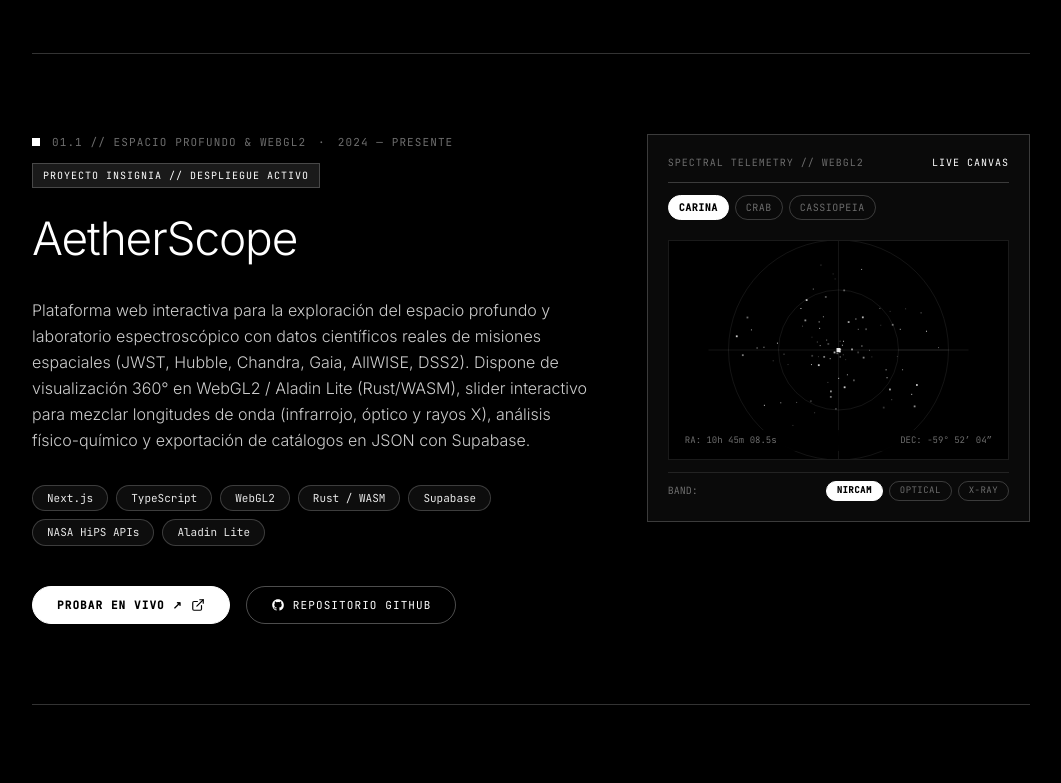
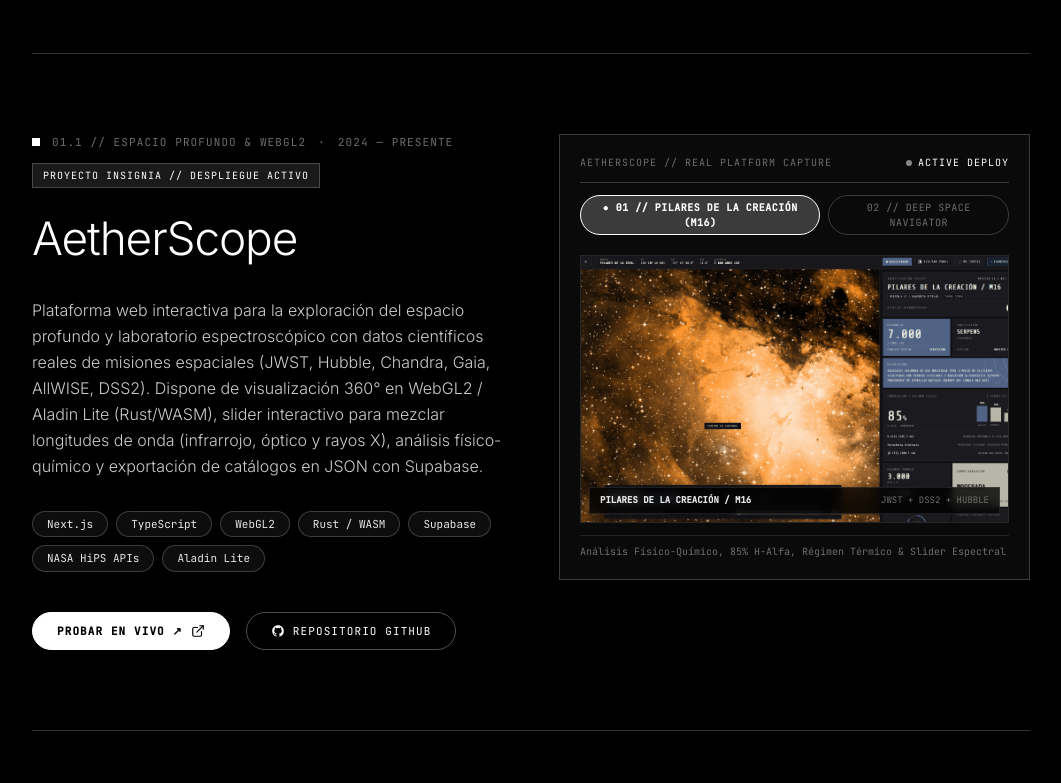
Before and after one commit to N3GR0N/Portfolio, a React (Vite) app: page / in a window 1280 px wide. Shown: the part 1300-2083 px from the top of the page, without its empty margins (109-1170 px from the left). Built offline with nearby package versions, Linux system fonts and the light colour scheme.

Commit message:
fix(ui): fix cv modal tab text contrast, update github and aetherscope links, integrate real screenshots

```diff
--- a/src/components/AetherScopeShowcase.tsx
+++ b/src/components/AetherScopeShowcase.tsx
@@ -183,7 +183,7 @@ export const AetherScopeShowcase: React.FC = () => {
           <div className="flex flex-wrap items-center gap-3 pt-4 border-t border-stone-800/60">
             {/* Live Demo Button (ONLY FOR AETHERSCOPE) */}
             <a
-              href="https://aetherscope.vercel.app"
+              href="https://aether-scope-two.vercel.app/"
               target="_blank"
               rel="noopener noreferrer"
               className="px-5 py-3 rounded-xl bg-gradient-to-r from-amber-600 via-bronze-600 to-amber-700 hover:from-amber-500 hover:to-bronze-500 text-stone-950 font-semibold text-xs sm:text-sm shadow-bronze-md transition-all hover:scale-[1.02] active:scale-[0.98] flex items-center gap-2 group/btn"
@@ -195,7 +195,7 @@ export const AetherScopeShowcase: React.FC = () => {
 
             {/* GitHub Repo Button */}
             <a
-              href="https://github.com/N3GRON/AetherScope"
+              href="https://github.com/N3GR0N/AetherScope/tree/0.1.0"
               target="_blank"
               rel="noopener noreferrer"
               className="px-5 py-3 rounded-xl bg-stone-900/90 hover:bg-stone-800 border border-stone-700/60 hover:border-amber-500/40 text-stone-200 hover:text-white font-medium text-xs sm:text-sm font-mono transition-all flex items-center gap-2"
--- a/src/components/Contact.tsx
+++ b/src/components/Contact.tsx
@@ -89,13 +89,13 @@ export const Contact: React.FC<ContactProps> = ({ onOpenCv }) => {
               <div className="flex items-center justify-between py-3 border-b border-white/10">
                 <span className="text-felt-gray uppercase">{t('contact.githubLabel')}</span>
                 <a
-                  href="https://github.com/N3GRON"
+                  href="https://github.com/N3GR0N"
                   target="_blank"
                   rel="noopener noreferrer"
                   className="text-paper hover:underline flex items-center gap-1.5"
                 >
                   <GithubIcon className="w-3.5 h-3.5" />
-                  <span>github.com/N3GRON</span>
+                  <span>github.com/N3GR0N</span>
                   <ArrowUpRight className="w-3 h-3 text-felt-gray" />
                 </a>
               </div>
--- a/src/components/Footer.tsx
+++ b/src/components/Footer.tsx
@@ -26,13 +26,13 @@ export const Footer: React.FC = () => {
           {/* Center: GitHub Link */}
           <div className="flex items-center gap-4">
             <a
-              href="https://github.com/N3GRON"
+              href="https://github.com/N3GR0N"
               target="_blank"
               rel="noopener noreferrer"
               className="inline-flex items-center gap-2 text-felt-gray hover:text-paper transition-colors uppercase tracking-wider"
             >
               <GithubIcon className="w-3.5 h-3.5" />
-              <span>GITHUB // N3GRON</span>
+              <span>GITHUB // N3GR0N</span>
             </a>
           </div>
 
--- a/src/components/Projects.tsx
+++ b/src/components/Projects.tsx
@@ -1,85 +1,28 @@
-import React, { useState, useRef, useEffect } from 'react';
+import React, { useState } from 'react';
 import { useLanguage } from '../context/LanguageContext';
-import { ExternalLink } from 'lucide-react';
+import { ExternalLink, Maximize2 } from 'lucide-react';
 import { GithubIcon } from './GithubIcon';
 
 export const Projects: React.FC = () => {
   const { t } = useLanguage();
 
-  // AetherScope interactive telemetry state
-  const [activeBand, setActiveBand] = useState<'ir' | 'opt' | 'xray'>('ir');
-  const [activeTarget, setActiveTarget] = useState<'carina' | 'crab' | 'cassiopeia'>('carina');
-  const canvasRef = useRef<HTMLCanvasElement | null>(null);
+  // AetherScope screenshot showcase state
+  const [activeView, setActiveView] = useState<'pillars' | 'navigator'>('pillars');
+  const [isZoomOpen, setIsZoomOpen] = useState(false);
 
-  // Simulated celestial telemetry rendering on canvas
-  useEffect(() => {
-    const canvas = canvasRef.current;
-    if (!canvas) return;
-    const ctx = canvas.getContext('2d');
-    if (!ctx) return;
-
-    let animId: number;
-    let time = 0;
-
-    const render = () => {
-      time += 0.015;
-      const w = (canvas.width = canvas.parentElement?.clientWidth || 540);
-      const h = (canvas.height = canvas.parentElement?.clientHeight || 280);
-
-      // Deep space monochromatic void
-      ctx.fillStyle = '#000000';
-      ctx.fillRect(0, 0, w, h);
-
-      const cx = w / 2;
-      const cy = h / 2;
-
-      // Draw subtle orbital coordinate reticles
-      ctx.strokeStyle = 'rgba(255, 255, 255, 0.08)';
-      ctx.lineWidth = 1;
-      ctx.beginPath();
-      ctx.arc(cx, cy, 60, 0, Math.PI * 2);
-      ctx.arc(cx, cy, 110, 0, Math.PI * 2);
-      ctx.stroke();
-
-      // Crosshairs
-      ctx.beginPath();
-      ctx.moveTo(cx - 130, cy);
-      ctx.lineTo(cx + 130, cy);
-      ctx.moveTo(cx, cy - 130);
-      ctx.lineTo(cx, cy + 130);
-      ctx.stroke();
-
-      // Spectral emission simulation
-      const count = activeBand === 'ir' ? 90 : activeBand === 'opt' ? 140 : 60;
-      for (let i = 0; i < count; i++) {
-        const seed = i * 1.618;
-        const radius = ((seed * 37) % 110) + Math.sin(time + seed) * 8;
-        const angle = seed * 3.14 + time * (i % 2 === 0 ? 0.2 : -0.15);
-        const px = cx + Math.cos(angle) * radius;
-        const py = cy + Math.sin(angle) * radius * 0.75;
-
-        const alpha = ((Math.sin(time * 2 + i) + 1) / 2) * 0.6 + 0.2;
-        ctx.fillStyle = `rgba(255, 255, 255, ${alpha})`;
-        const dotSize = (i % 3 === 0) ? 1.8 : 1.0;
-        ctx.fillRect(px, py, dotSize, dotSize);
-      }
-
-      // Center core star
-      ctx.fillStyle = 'rgba(255, 255, 255, 0.9)';
-      ctx.fillRect(cx - 2, cy - 2, 4, 4);
-
-      animId = requestAnimationFrame(render);
-    };
-
-    render();
-
-    return () => cancelAnimationFrame(animId);
-  }, [activeBand, activeTarget]);
-
-  const targetCoords = {
-    carina: { ra: '10h 45m 08.5s', dec: '-59° 52′ 04″', dist: '7,500 ly', type: 'Emission Nebula (JWST NIRCam)' },
-    crab: { ra: '05h 34m 31.9s', dec: '+22° 00′ 52″', dist: '6,500 ly', type: 'Supernova Remnant (Chandra/Hubble)' },
-    cassiopeia: { ra: '23h 23m 27.9s', dec: '+58° 48′ 42″', dist: '11,000 ly', type: 'Core Collapse Remnant (Multi-band)' },
+  const aetherViews = {
+    pillars: {
+      src: '/images/aetherscope-pillars.png',
+      title: 'PILARES DE LA CREACIÓN / M16',
+      subtitle: 'Análisis Físico-Químico, 85% H-Alfa, Régimen Térmico & Slider Espectral',
+      badge: 'JWST + DSS2 + HUBBLE',
+    },
+    navigator: {
+      src: '/images/aetherscope-navigator.jpg',
+      title: 'DEEP SPACE SPECTRAL NAVIGATOR',
+      subtitle: 'Navegación 360° en WebGL2 / Aladin Lite (Rust WASM) & Retícula J2000.0',
+      badge: 'RA: 18h 18m | DEC: -13° 48′',
+    },
   };
 
   return (
@@ -111,8 +54,8 @@ export const Projects: React.FC = () => {
             ======================================================== */}
         <article className="py-20 border-b border-white/20">
           <div className="grid grid-cols-1 lg:grid-cols-12 gap-10 lg:gap-14 items-start">
-            {/* Left Specs & Content (7 Cols) */}
-            <div className="lg:col-span-7 flex flex-col justify-between">
+            {/* Left Specs & Content (6 Cols) */}
+            <div className="lg:col-span-6 flex flex-col justify-between">
               <div>
                 {/* Meta Tagline */}
                 <div className="flex items-center gap-3 text-[11px] font-mono tracking-widest text-felt-gray uppercase">
@@ -158,14 +101,23 @@ export const Projects: React.FC = () => {
                 </div>
               </div>
 
-              {/* Action Buttons: Strict 75px Binary Capsule */}
+              {/* Action Buttons: Strict 75px Binary Capsule with Guaranteed High Contrast */}
               <div className="mt-10 flex flex-wrap items-center gap-4">
                 {/* Live Demo Button (ONLY FOR AETHERSCOPE) */}
                 <a
-                  href="https://aetherscope.vercel.app"
+                  href="https://aether-scope-two.vercel.app/"
                   target="_blank"
                   rel="noopener noreferrer"
-                  className="inline-flex items-center gap-2 px-6 py-2.5 text-[11px] font-mono uppercase tracking-widest bg-paper text-obsidian border border-paper pill-btn hover:bg-transparent hover:text-paper transition-all duration-500 font-semibold"
+                  style={{ backgroundColor: '#ffffff', color: '#000000' }}
+                  onMouseEnter={(e) => {
+                    e.currentTarget.style.backgroundColor = 'transparent';
+                    e.currentTarget.style.color = '#ffffff';
+                  }}
+                  onMouseLeave={(e) => {
+                    e.currentTarget.style.backgroundColor = '#ffffff';
+                    e.currentTarget.style.color = '#000000';
+                  }}
+                  className="inline-flex items-center gap-2 px-6 py-2.5 text-[11px] font-mono uppercase tracking-widest border border-white pill-btn transition-all duration-300 font-semibold"
                 >
                   <span>{t('projects.viewDemo')}</span>
                   <ExternalLink className="w-3.5 h-3.5" />
@@ -173,7 +125,7 @@ export const Projects: React.FC = () => {
 
                 {/* GitHub Button */}
                 <a
-                  href="https://github.com/N3GRON/AetherScope"
+                  href="https://github.com/N3GR0N/AetherScope/tree/0.1.0"
                   target="_blank"
                   rel="noopener noreferrer"
                   className="inline-flex items-center gap-2 px-6 py-2.5 text-[11px] font-mono uppercase tracking-widest text-paper border border-white/30 pill-btn hover:border-paper hover:bg-white/10 transition-all duration-500"
@@ -184,61 +136,72 @@ export const Projects: React.FC = () => {
               </div>
             </div>
 
-            {/* Right Interactive Telemetry Mockup Shell (5 Cols - Strict 0px Sharp-Edge) */}
-            <div className="lg:col-span-5 bg-neutral-950 text-paper border border-white/20 sharp-edge p-5 flex flex-col justify-between">
-              {/* Telemetry Header */}
-              <div className="flex items-center justify-between pb-3 border-b border-white/20 text-[10px] font-mono tracking-widest text-felt-gray uppercase">
-                <span>SPECTRAL TELEMETRY // WEBGL2</span>
+            {/* Right Authentic Screenshot Showcase Shell (6 Cols - Strict 0px Sharp-Edge) */}
+            <div className="lg:col-span-6 bg-neutral-950 text-paper border border-white/20 sharp-edge p-5 flex flex-col justify-between">
+              {/* Header & View Switcher */}
+              <div className="flex flex-col sm:flex-row sm:items-center justify-between pb-3 border-b border-white/20 gap-3 text-[10px] font-mono tracking-widest uppercase">
+                <span className="text-felt-gray">AETHERSCOPE // REAL PLATFORM CAPTURE</span>
                 <span className="text-paper flex items-center gap-1.5">
-                  <span className="w-1.5 h-1.5 bg-paper rounded-full animate-ping" />
-                  LIVE CANVAS
+                  <span className="w-1.5 h-1.5 bg-paper rounded-full animate-pulse" />
+                  ACTIVE DEPLOY
                 </span>
               </div>
 
-              {/* Target Selector */}
-              <div className="pt-3 pb-2 flex gap-1.5 overflow-x-auto text-[10px] font-mono">
-                {(['carina', 'crab', 'cassiopeia'] as const).map((tgt) => (
-                  <button
-                    key={tgt}
-                    onClick={() => setActiveTarget(tgt)}
-                    className={`px-2.5 py-1 uppercase tracking-wider pill-btn border transition-all ${
-                      activeTarget === tgt
-                        ? 'border-white bg-white text-obsidian font-semibold'
-                        : 'border-white/20 text-felt-gray hover:text-paper hover:border-white/50'
-                    }`}
-                  >
-                    {tgt}
-                  </button>
-                ))}
+              {/* View Switcher Tabs (Strict High Contrast) */}
+              <div className="pt-3 pb-2 flex gap-2 text-[10px] font-mono">
+                <button
+                  onClick={() => setActiveView('pillars')}
+                  className={`px-3 py-1 uppercase tracking-wider pill-btn border transition-all ${
+                    activeView === 'pillars'
+                      ? 'border-white bg-white/20 text-paper font-semibold'
+                      : 'border-white/20 text-felt-gray hover:text-paper hover:border-white/50'
+                  }`}
+                >
+                  {activeView === 'pillars' ? '● ' : ''}01 // Pilares de la Creación (M16)
+                </button>
+
+                <button
+                  onClick={() => setActiveView('navigator')}
+                  className={`px-3 py-1 uppercase tracking-wider pill-btn border transition-all ${
+                    activeView === 'navigator'
+                      ? 'border-white bg-white/20 text-paper font-semibold'
+                      : 'border-white/20 text-felt-gray hover:text-paper hover:border-white/50'
+                  }`}
+                >
+                  {activeView === 'navigator' ? '● ' : ''}02 // Deep Space Navigator
+                </button>
               </div>
 
-              {/* Canvas Visualizer */}
-              <div className="relative w-full h-[220px] bg-black border border-white/10 sharp-edge my-3 overflow-hidden">
-                <canvas ref={canvasRef} className="w-full h-full block" />
-                <div className="absolute bottom-2 left-2 right-2 flex justify-between text-[9px] font-mono text-felt-gray bg-black/70 px-2 py-1 backdrop-blur-sm">
-                  <span>RA: {targetCoords[activeTarget].ra}</span>
-                  <span>DEC: {targetCoords[activeTarget].dec}</span>
+              {/* Main Screenshot Shell with Hover Zoom Trigger */}
+              <div
+                onClick={() => setIsZoomOpen(true)}
+                className="relative w-full aspect-[16/10] bg-black border border-white/15 sharp-edge my-3 overflow-hidden cursor-pointer group"
+                title="Click para ampliar captura en alta resolución"
+              >
+                <img
+                  src={aetherViews[activeView].src}
+                  alt={aetherViews[activeView].title}
+                  className="w-full h-full object-cover object-center group-hover:scale-[1.03] transition-transform duration-700 ease-out"
+                />
+
+                {/* Subtle Hover Action Pill */}
+                <div className="absolute inset-0 bg-black/40 opacity-0 group-hover:opacity-100 transition-opacity flex items-center justify-center">
+                  <span className="px-4 py-1.5 pill-btn bg-black/80 text-paper border border-white/40 text-[11px] font-mono uppercase tracking-widest flex items-center gap-2">
+                    <Maximize2 className="w-3 h-3" />
+                    <span>Ampliar captura</span>
+                  </span>
+                </div>
+
+                {/* Bottom Overlay Metadata */}
+                <div className="absolute bottom-2 left-2 right-2 flex justify-between text-[9px] font-mono text-paper/90 bg-black/80 px-2.5 py-1.5 backdrop-blur-sm border border-white/10">
+                  <span className="font-semibold">{aetherViews[activeView].title}</span>
+                  <span className="text-felt-gray">{aetherViews[activeView].badge}</span>
                 </div>
               </div>
 
-              {/* Wavelength Mode Switcher */}
-              <div className="pt-2 border-t border-white/10 flex items-center justify-between text-[10px] font-mono">
-                <span className="text-felt-gray uppercase">BAND:</span>
-                <div className="flex gap-1.5">
-                  {(['ir', 'opt', 'xray'] as const).map((band) => (
-                    <button
-                      key={band}
-                      onClick={() => setActiveBand(band)}
-                      className={`px-2.5 py-0.5 uppercase tracking-wider pill-btn border text-[9px] ${
-                        activeBand === band
-                          ? 'border-white bg-white text-obsidian font-semibold'
-                          : 'border-white/20 text-felt-gray hover:text-paper'
-                      }`}
-                    >
-                      {band === 'ir' ? 'NIRCam' : band === 'opt' ? 'Optical' : 'X-Ray'}
-                    </button>
-                  ))}
-                </div>
+              {/* Astrometric Caption */}
+              <div className="pt-2 border-t border-white/10 text-[10px] font-mono text-felt-gray flex justify-between">
+                <span>{aetherViews[activeView].subtitle}</span>
               </div>
             </div>
           </div>
@@ -290,7 +253,7 @@ export const Projects: React.FC = () => {
               {/* Action Buttons: STRICTLY GITHUB ONLY - NO LIVE DEMO BUTTON */}
               <div className="mt-10 flex flex-wrap items-center gap-4">
                 <a
-                  href="https://github.com/N3GRON"
+                  href="https://github.com/N3GR0N"
                   target="_blank"
                   rel="noopener noreferrer"
                   className="inline-flex items-center gap-2 px-6 py-2.5 text-[11px] font-mono uppercase tracking-widest text-paper border border-white/30 pill-btn hover:border-paper hover:bg-white/10 transition-all duration-500"
@@ -381,7 +344,7 @@ export const Projects: React.FC = () => {
               {/* Action Buttons: STRICTLY GITHUB ONLY - NO LIVE DEMO BUTTON */}
               <div className="mt-10 flex flex-wrap items-center gap-4">
                 <a
-                  href="https://github.com/N3GRON"
+                  href="https://github.com/N3GR0N"
                   target="_blank"
                   rel="noopener noreferrer"
                   className="inline-flex items-center gap-2 px-6 py-2.5 text-[11px] font-mono uppercase tracking-widest text-paper border border-white/30 pill-btn hover:border-paper hover:bg-white/10 transition-all duration-500"
@@ -427,6 +390,26 @@ COMMIT;`}
           </div>
         </article>
       </div>
+
+      {/* Fullscreen High-Res Image Modal for AetherScope */}
+      {isZoomOpen && (
+        <div
+          className="fixed inset-0 z-50 bg-black/95 backdrop-blur-md flex items-center justify-center p-4 sm:p-10 cursor-zoom-out"
+          onClick={() => setIsZoomOpen(false)}
+        >
+          <div className="relative max-w-5xl w-full border border-white/20 sharp-edge bg-black overflow-hidden p-2">
+            <img
+              src={aetherViews[activeView].src}
+              alt={aetherViews[activeView].title}
+              className="w-full h-auto max-h-[85vh] object-contain mx-auto"
+            />
+            <div className="p-3 flex justify-between items-center text-[11px] font-mono text-felt-gray border-t border-white/10 mt-2">
+              <span className="text-paper">{aetherViews[activeView].title}</span>
+              <span>CLICK EN CUALQUIER LUGAR PARA CERRAR [ESC]</span>
+            </div>
+          </div>
+        </div>
+      )}
     </section>
   );
 };
--- a/src/locales/en.json
+++ b/src/locales/en.json
@@ -29,8 +29,8 @@
         "year": "2024 — Present",
         "description": "Interactive deep-space exploration platform and spectroscopic laboratory powered by authentic scientific survey data from space missions (JWST, Hubble, Chandra, Gaia, AllWISE, DSS2). Features 360° visualization in WebGL2 / Aladin Lite (Rust/WASM), real-time multi-wavelength channel blending (infrared, optical, X-ray), physical-chemical analysis, and JSON catalog export with Supabase.",
         "stack": ["Next.js", "TypeScript", "WebGL2", "Rust / WASM", "Supabase", "HiPS / NASA APIs"],
-        "liveUrl": "https://aetherscope.vercel.app",
-        "repoUrl": "https://github.com/N3GRON/AetherScope"
+        "liveUrl": "https://aether-scope-two.vercel.app/",
+        "repoUrl": "https://github.com/N3GR0N/AetherScope/tree/0.1.0"
       },
       "rescuesync": {
         "title": "RescueSync / DSSD",
@@ -38,7 +38,7 @@
         "year": "2024",
         "description": "Distributed platform designed for emergency response coordination and concurrent real-time resource allocation across NGOs and rescue brigades. Orchestrated via BPM workflow engines, role-based access control (JWT), and containerized microservice architecture.",
         "stack": ["Java Spring Boot", "Angular", "PostgreSQL", "Bonita BPM REST API", "Docker"],
-        "repoUrl": "https://github.com/N3GRON"
+        "repoUrl": "https://github.com/N3GR0N"
       },
       "alquilando": {
         "title": "Alquilando",
@@ -46,7 +46,7 @@
         "year": "2023 — 2024",
         "description": "Backend engine for vehicle fleet management and reservation scheduling, featuring strict temporal concurrency control, user permissions, and relational referential integrity.",
         "stack": ["Django", "Python", "PostgreSQL", "SQL"],
-        "repoUrl": "https://github.com/N3GRON"
+        "repoUrl": "https://github.com/N3GR0N"
       }
     }
   },
--- a/src/locales/es.json
+++ b/src/locales/es.json
@@ -29,8 +29,8 @@
         "year": "2024 — Presente",
         "description": "Plataforma web interactiva para la exploración del espacio profundo y laboratorio espectroscópico con datos científicos reales de misiones espaciales (JWST, Hubble, Chandra, Gaia, AllWISE, DSS2). Dispone de visualización 360° en WebGL2 / Aladin Lite (Rust/WASM), slider interactivo para mezclar longitudes de onda (infrarrojo, óptico y rayos X), análisis físico-químico y exportación de catálogos en JSON con Supabase.",
         "stack": ["Next.js", "TypeScript", "WebGL2", "Rust / WASM", "Supabase", "HiPS / NASA APIs"],
-        "liveUrl": "https://aetherscope.vercel.app",
-        "repoUrl": "https://github.com/N3GRON/AetherScope"
+        "liveUrl": "https://aether-scope-two.vercel.app/",
+        "repoUrl": "https://github.com/N3GR0N/AetherScope/tree/0.1.0"
       },
       "rescuesync": {
         "title": "RescueSync / DSSD",
@@ -38,7 +38,7 @@
         "year": "2024",
         "description": "Plataforma distribuida para la coordinación de emergencias y asignación concurrente de recursos de ONGs y brigadas en tiempo real. Orquestación mediante motores de procesos BPM, seguridad basada en roles (JWT) y arquitectura de microservicios contenerizada.",
         "stack": ["Java Spring Boot", "Angular", "PostgreSQL", "Bonita BPM REST API", "Docker"],
-        "repoUrl": "https://github.com/N3GRON"
+        "repoUrl": "https://github.com/N3GR0N"
       },
       "alquilando": {
         "title": "Alquilando",
@@ -46,7 +46,7 @@
         "year": "2023 — 2024",
         "description": "Sistema backend para gestión de flotas vehiculares y reservas de alquiler, con control estricto de concurrencia, roles de usuario e integridad referencial.",
         "stack": ["Django", "Python", "PostgreSQL", "SQL"],
-        "repoUrl": "https://github.com/N3GRON"
+        "repoUrl": "https://github.com/N3GR0N"
       }
     }
   },
```
Also changed, not shown: src/components/BentoProjects.tsx (+6 -2 lines), src/components/CvModal.tsx (+16 -7 lines), public/images/aetherscope-navigator.jpg (added), public/images/aetherscope-pillars.png (added).
